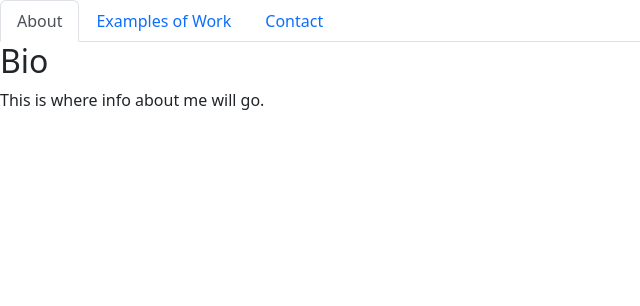
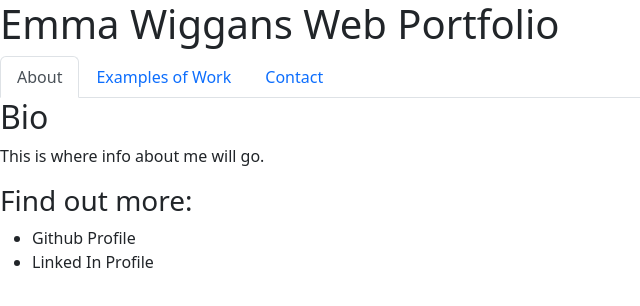
Before and after one commit to eawiggans/eaw-portfolio, a React (Create React App) app: page / in a window 1280 px wide. Shown: the top 306 px of the page, without its empty margins (0-640 px from the left). Built offline with nearby package versions, Linux system fonts and the light colour scheme.

Commit message:
more tweaks before init deployment

```diff
--- a/package.json
+++ b/package.json
@@ -2,6 +2,7 @@
   "name": "eaw-portfolio",
   "version": "0.1.0",
   "private": true,
+  "homepage": "https://eawiggans.github.io/eaw-portfolio",
   "dependencies": {
     "@testing-library/jest-dom": "^5.16.5",
     "@testing-library/react": "^11.1.0",
@@ -9,6 +10,7 @@
     "axios": "^1.2.3",
     "bootstrap": "^5.2.3",
     "dotenv": "^16.0.3",
+    "gh-pages": "^5.0.0",
     "pretty": "^2.0.0",
     "react": "^17.0.2",
     "react-dom": "^17.0.2",
@@ -16,6 +18,8 @@
     "web-vitals": "^2.1.4"
   },
   "scripts": {
+    "predeploy": "npm run build",
+    "deploy": "gh-pages -d build",
     "start": "react-scripts start",
     "build": "react-scripts build",
     "test": "react-scripts test",
--- a/src/components/Footer.js
+++ b/src/components/Footer.js
@@ -4,7 +4,7 @@ export default function Footer() {
   // All functional components must have a return method that contains JSX.
   // We return all the JSX inside a parent element with a className of "container".
   return (
-    <div className="container">
+    <div className="footer">
       <h3>Find out more:</h3>
       <ul className="parent">
         <li>Github Profile</li>
--- a/src/components/Navigation.js
+++ b/src/components/Navigation.js
@@ -4,6 +4,8 @@ import React from 'react';
 // We assign them to their own variable names
 function Navigation({ currentPage, handlePageChange }) {
   return (
+    <div className='header'>
+        <h1>Emma Wiggans Web Portfolio</h1>
     <ul className="nav nav-tabs">
       <li className="nav-item">
         <a
@@ -36,6 +38,7 @@ function Navigation({ currentPage, handlePageChange }) {
         </a>
       </li>
     </ul>
+    </div>
   );
 }
 
--- a/src/components/PortfolioContainer.js
+++ b/src/components/PortfolioContainer.js
@@ -3,6 +3,7 @@ import Navigation from './Navigation';
 import About from './pages/About';
 import WorkExamples from './pages/WorkExamples';
 import Contact from './pages/Contact';
+import Footer from './Footer'
 
 export default function PortfolioContainer() {
   const [currentPage, setCurrentPage] = useState('About');
@@ -26,6 +27,7 @@ export default function PortfolioContainer() {
       <Navigation currentPage={currentPage} handlePageChange={handlePageChange} />
       {/* Here we are calling the renderPage method which will return a component  */}
       {renderPage()}
+      <Footer />
     </div>
   );
 }
--- a/src/components/pages/Contact.js
+++ b/src/components/pages/Contact.js
@@ -3,7 +3,7 @@ import React from 'react';
 export default function Contact() {
   return (
     <div>
-      <h1>Contact Page</h1>
+      <h2>Contact Page</h2>
       <p>
         This is where the contact form will go.
       </p>
```
Also changed, not shown: src/App.js (+0 -26 lines), 1 other file (tests, documents, lock files or other folders).
